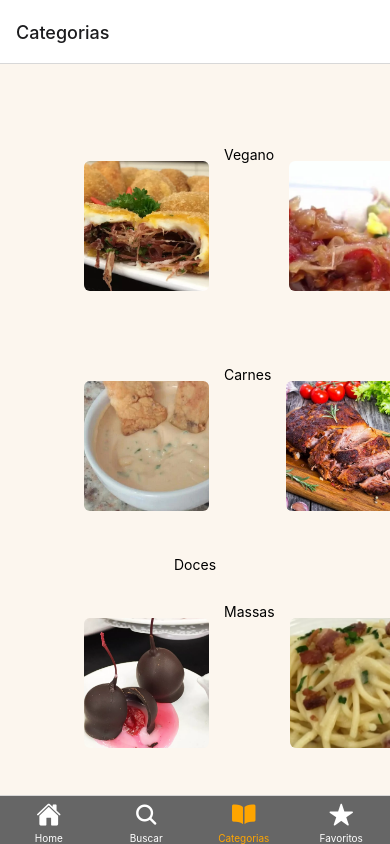
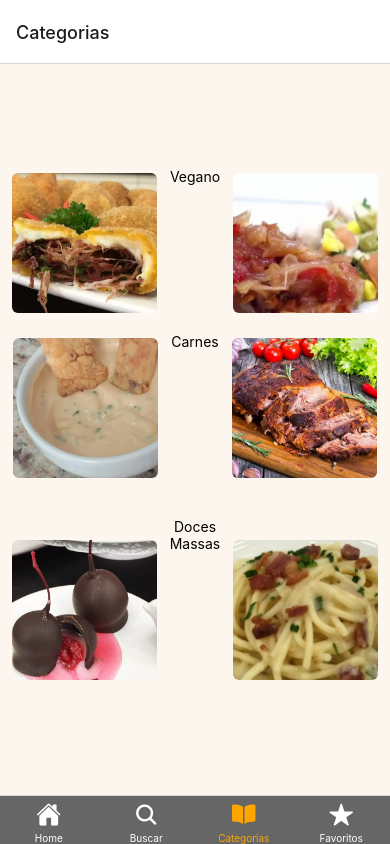
Before and after one commit to rafael-tecinternet/projeto-cooking, a React Native app: screen /Categorias in a window 390 px wide. Built offline with nearby package versions, Linux system fonts and the light colour scheme; no server answers.

Commit message:
update nos estilos

```diff
--- a/src/Screens/Categorias.js
+++ b/src/Screens/Categorias.js
@@ -113,42 +113,44 @@ const estilos = StyleSheet.create({
     justifyContent: "center",
   },
   categoriaSuperior: {
+    marginTop: 50,
+    marginBottom: 10,
     flexDirection: "row",
     justifyContent: "space-evenly",
     alignItems: "flex-start",
-    width: "80%",
-    padding: 30,
+    width: "100%",
   },
   categoriaMeio: {
+    marginBottom: 30,
     flexDirection: "row",
     justifyContent: "space-evenly",
     alignItems: "flex-start",
-    width: "80%",
-    padding: 30,
+    width: "100%",
   },
   categoriaInferior: {
+    marginBottom: 100,
     flexDirection: "row",
     justifyContent: "space-evenly",
     alignItems: "flex-start",
-    width: "80%",
-    padding: 30,
+    width: "100%",
   },
 
-  imagem: {
-    paddingTop: 50,
-    width: 100,
-    height: 100,
+  tinyLogo: {
+    marginTop: 5,
+    width: 145,
+    height: 140,
+    margin: 10,
+    borderRadius: 6,
+    borderStyle: "solid",
+    justifyContent: "space-around",
   },
-  tinyLogo: {
-    width: 125,
-    height: 130,
-    margin: 15,
-    borderRadius: 6,
-    borderStyle: "solid" ,
-    justifyContent: "space-around"
-  },
-  logo: {
-    width: 66,
-    height: 58,
+  textoCategorias: {
+    paddingLeft: 50,
+    flexDirection: "row",
+    justifyContent: "space-around",
+    fontFamily: "merienda",
+    fontWeight: "bold",
+    fontSize: 19,
+    color: "#262626",
   },
 });
```
